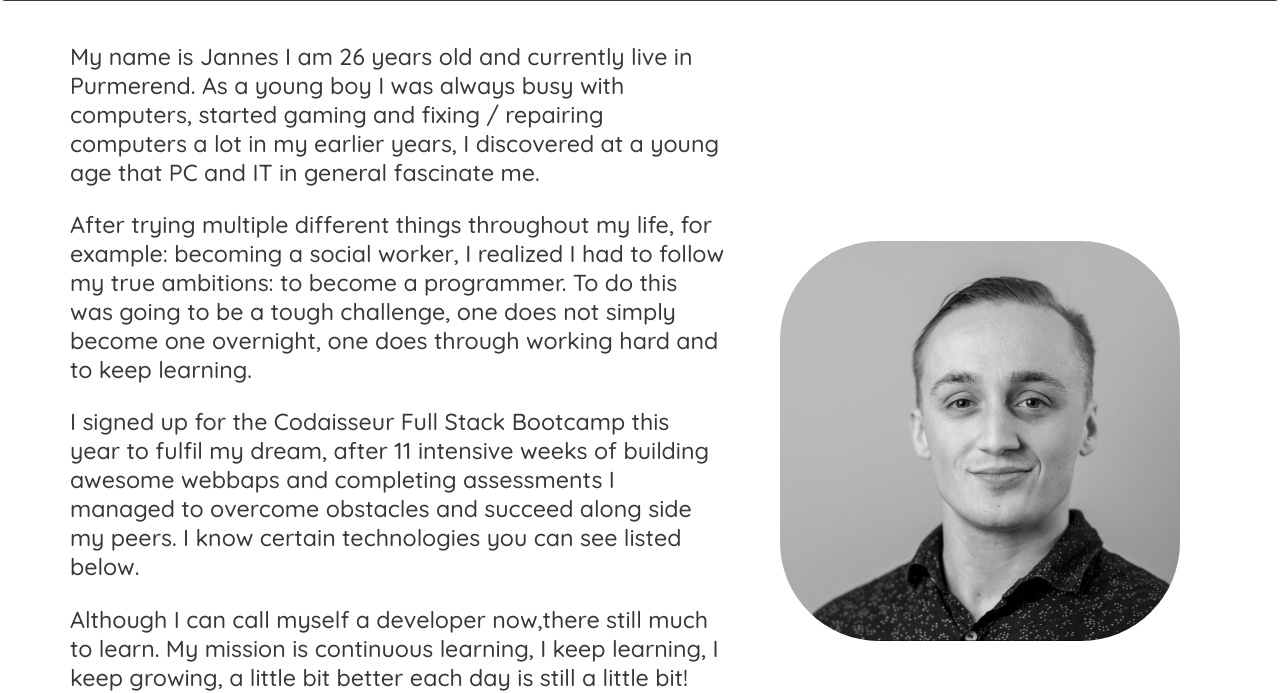
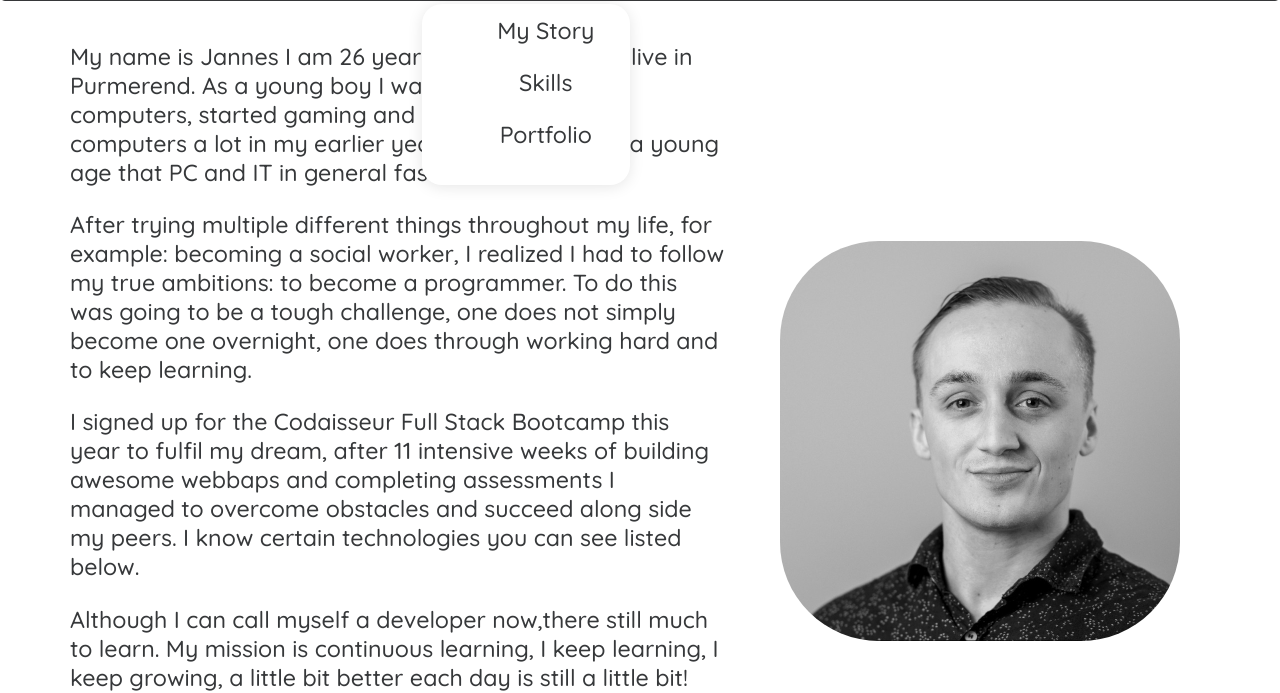
Before and after one commit to jaussems/jwt-website-plain-html-scss-js, a website: page src/index.html in a window 1280 px wide. Both pictures are taken after a click on the button 443 px from the left and 33 px from the top of the page. Shown: the part 64-757 px from the top of the page. Drawn offline with Linux system fonts and the light colour scheme.

Commit message:
background hover added and tweaked drop down menu

```diff
--- a/src/index.html
+++ b/src/index.html
@@ -22,12 +22,21 @@
           <a href="#portfolio">Portfolio</a>
         </li>
         <div class="dropdown">
-          <button><img class=" dropdown-icon" src='./shared/icons/menu.svg' /></button>
+          <button onclick="toggleDropdownMenu(event)"><img class=" dropdown-icon"
+              src='./shared/icons/menu.svg' /></button>
           <div class="dropdown-menu">
-            <li>
-              <a href="#story">My Story</a>
-            </li>
+            <ul>
+              <li>
+                <a href="#story">My Story</a>
+              </li>
+              <li>
+                <a href="#skills">Skills</a>
+              </li>
 
+              <li>
+                <a href="#portfolio">Portfolio</a>
+              </li>
+            </ul>
           </div>
         </div>
         <li class="contact-button">
--- a/src/javascript/javascript.js
+++ b/src/javascript/javascript.js
@@ -1,6 +1,7 @@
 
 let isDark = false;
 let isModalVisible = false;
+let toggleDropDown = false;
 let storedTheme = localStorage.getItem('theme') || (window.matchMedia("(prefers-color-scheme: dark)").matches ? "dark" : "light");
 
 if (storedTheme)
@@ -25,14 +26,7 @@ const getAge = birthDate => Math.floor((new Date() - new Date(birthDate).getTime
 
 let myAge = getAge('1996-08-29');
 
-//document.querySelector("myAge").innerText = '23';
 
-//console.log(myAge);
-
-
-//document.getElementById('contact').addEventListener('click', this.toggleModal());
-
-//console.log(document.querySelector('contact'))
 const toggleModal = (event) => {
     const modalElement = document.querySelector('.contact-modal');
     const modalBody = document.querySelector('.contact-modal_body');
@@ -51,3 +45,22 @@ const toggleModal = (event) => {
 
     event.preventDefault();
 }
+
+
+
+const toggleDropdownMenu = (event) => {
+
+    this.toggleDropDown = !this.toggleDropDown;
+    const dropDownElement = document.querySelector('.dropdown-menu');
+
+    if (this.toggleDropDown) {
+
+        dropDownElement.style.opacity = 1;
+    }
+    else
+        dropDownElement.style.opacity = 0;
+
+
+    event.preventDefault();
+
+}
--- a/src/styles/scss/style.scss
+++ b/src/styles/scss/style.scss
@@ -380,11 +380,19 @@ input:checked + .toggle-button-label svg.moon {
 
 .dropdown-menu {
   position: absolute;
-  height: 100%;
   top: calc(100% + .25rem);
   background-color: var(--background-color);
   padding: .75rem;
   border-radius:1.25rem;
   box-shadow: 0 2px 15px 0 rgba(0, 0, 0, .1);
   opacity: 0;
+  transition: opacity 0.2s ease-in;
+  ul > li {
+    background: linear-gradient(#757475 0 0) var(--p, 0) / var(--p, 0) no-repeat;
+    transition: .4s, background-position 0s;
+  }
+  ul > li:hover {
+    --p: 100%;
+    color: #fff;
+  }
 }
```
Also changed, not shown: src/styles/css/style.css, 1 other file.
